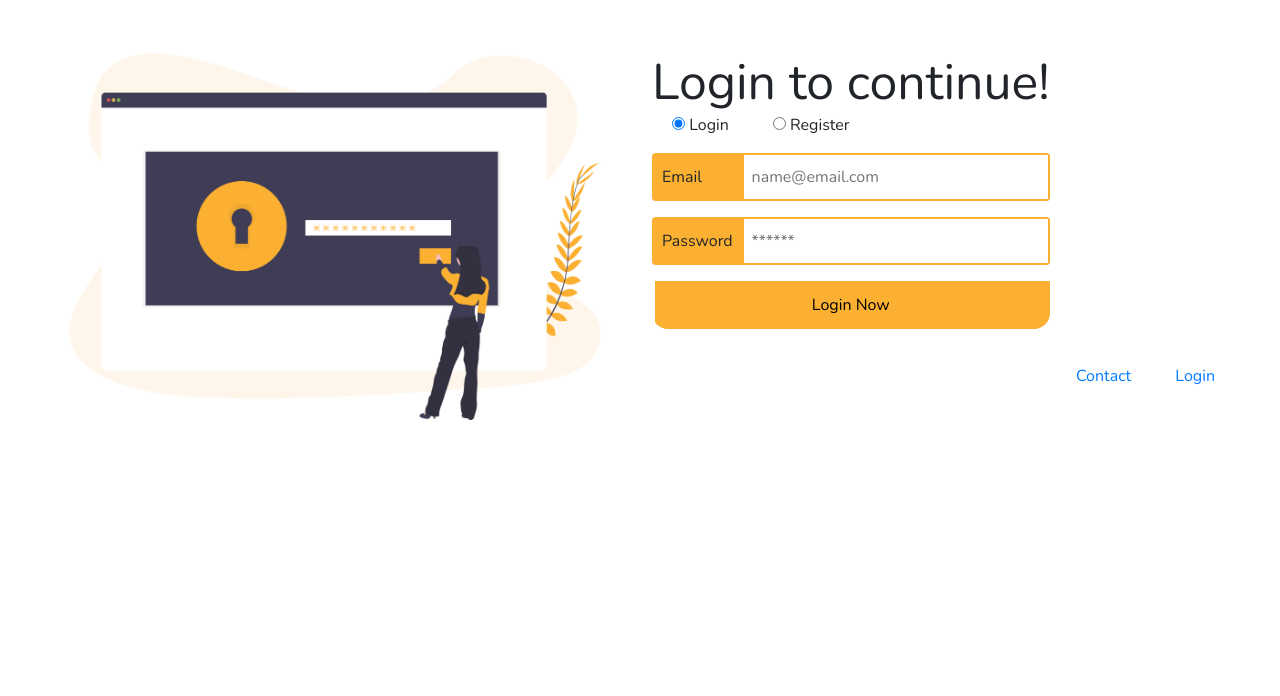
After one commit to vinaykharayat/CedCab, a PHP site: page /login.php in a window 1280 px wide. The commit adds this page. Shown: the part 89-785 px from the top of the page. Run offline with PHP 8.4, Linux system fonts and the light colour scheme.

Commit message:
added login page, seperated header footer, added classes.

```diff
--- a/css/style.css
+++ b/css/style.css
@@ -40,7 +40,7 @@
     display: flex;
 }
 #brandName{
-    font-size: 8vh;
+    font-size: 4vw;
     position: absolute;
     top: 50%;
     transform: translateY(-50%);
@@ -52,7 +52,7 @@
 #container{
     position: relative;
     display: flex;
-    height: 70vh;
+    height: 100%;
     margin-top: 32px;
     width: 100%;
 }
@@ -75,12 +75,17 @@
     border-radius: 0px 40px 40px 0px;
 }
 
-
-
 #taxiImage{
     width: 50vw;
     position: absolute;
     top: 50%;
+    transform: translateY(-50%);
+}
+
+#authImage{
+    width: 50vw;
+    position: absolute;
+    top: 70%;
     transform: translateY(-50%);
 }
 
@@ -107,7 +112,39 @@
     margin-bottom: 16px;
 }
 
+.inputBox{
+  appearance: none;
+  outline: 0;
+  box-shadow: none;
+  border: #fbb031 solid 2px;
+  background: #fff;
+  flex: 1;
+  padding: 0 .5em;
+  color: #000;
+  cursor: pointer;
+  background-image: none;
+}
 
+.inputBox::-ms-expand {
+  display: none;
+}
+
+.inputDiv{
+  position: relative;
+  display: flex;
+  width: 100%;
+  height: 3em;
+  line-height: 3;
+  background: #fbb031;
+  overflow: hidden;
+  border-radius: .25em;
+  margin-bottom: 2vh;
+}
+
+.inputDiv label{
+    padding: 0px 10px;
+    width: 7vw;
+}
 /* Reset Select */
 select {
   appearance: none;
@@ -115,7 +152,6 @@ select {
   box-shadow: none;
   border: #fbb031 solid 2px;
   background: #fff;
-
   background-image: none;
 }
 /* Remove IE arrow */
--- /dev/null
+++ b/footer.php
@@ -0,0 +1,13 @@
+<footer>
+
+    <nav id="mainNavigation" class="navigation">
+        <ul>
+            <li><a href="facebook.com"><i class="fa fa-facebook" href="facebook.com"></i></a></li>
+            <li><a href="contact.php">Contact</a></li>
+            <li><a href="login.php">Login</a></li>
+        </ul>
+    </nav>
+</footer>
+<script src="js/main.js"></script>
+</body>
+</html>
--- /dev/null
+++ b/header.php
@@ -0,0 +1,29 @@
+<!DOCTYPE html>
+<html>
+    <head>
+        <meta charset="UTF-8">
+        <title></title>
+        <link href="./css/style.css" rel="stylesheet"/>
+        <link rel="preconnect" href="https://fonts.gstatic.com">
+        <link href="https://fonts.googleapis.com/css2?family=Nunito" rel="stylesheet">
+        <link rel="stylesheet" href="css/bootstrap.min.css">
+        <script src="js/jquery-3.5.1.min.js"></script>
+        <script src="js/bootstrap.min.js"></script>
+    </head>
+    <body>
+        <header id="header" class="container-fluid">
+            <nav id="mainNavigation" class="navigation">
+                <ul>
+                    <li><a href="index.php">Home</a></li>
+                    <li><a href="contact.php">Contact</a></li>
+                    <li><a href="login.php">Login</a></li>
+                </ul>
+
+            </nav>
+            <section id="branding" class="container-fluid">
+                <div>
+                    <img src="./images/icons/logo.png" alt="site logo"/>
+                    <div id="brandName">Ced<span style="color: #fbb031">Cab</span></div>
+                </div>
+            </section>
+        </header>
--- /dev/null
+++ b/js/login.js
@@ -0,0 +1,20 @@
+/*
+ * To change this license header, choose License Headers in Project Properties.
+ * To change this template file, choose Tools | Templates
+ * and open the template in the editor.
+ */
+$(document).ready(function () {
+    $("#loginForm").show();
+    $("#registerForm").hide();
+})
+$("#authType input").change(function () {
+    console.log($(this));
+    if ($(this).val() == "login") {
+        $("#loginForm").fadeIn();
+        $("#registerForm").hide();
+    } else if ($(this).val() == "register") {
+        $("#loginForm").hide();
+        $("#registerForm").fadeIn();
+    }
+}
+)
--- a/js/main.js
+++ b/js/main.js
@@ -7,7 +7,11 @@ let dropHiddenLocation = false;
 let pickupHiddenLocation = false;
 
 $(document).ready(function () {
-    document.getElementById("rideBookingForm").reset();
+    document.getElementById("rideBookingForm").reset(); //Reset the booking form
+
+    /******************************************************************
+     * Check if CedMicro is selected and disables the luggage dropdown.
+     ******************************************************************/
     if ($(this).find("input").val() == "micro" && $(this).find('input').is(':checked')) {
         $("#luggageDropdown").attr('disabled', 'disabled');
         $("#bookButton").prev().append("<p style=\"color: red\" id=\"luggageNotAllowedNotice\">Luggage is not allowed with CedMicro<p>");
@@ -15,6 +19,12 @@ $(document).ready(function () {
         $("#luggageDropdown").removeAttr('disabled');
         $("#luggageNotAllowedNotice").remove();
     }
+
+    /*****************************************************************
+     * After user changes the cab type and again selects the CedMicro,
+     * this function disables the luggage option again.
+     * Also shows total fare on Book now button.
+     *****************************************************************/
     $("#navCabType li").change(function () {
         if ($(this).find("input").val() == "micro" && $(this).find('input').is(':checked')) {
             $("#luggageDropdown").attr('disabled', 'disabled');
@@ -23,7 +33,12 @@ $(document).ready(function () {
             $("#luggageDropdown").removeAttr('disabled');
             $("#luggageNotAllowedNotice").remove();
         }
+
     });
+
+    /****************************
+     * Adds locations to dropdown
+     ****************************/
     $.ajax({
         url: "php/locations.php",
         dataType: "json",
@@ -38,6 +53,22 @@ $(document).ready(function () {
         }
     });
 });
+
+$("#navCabType").change(function(e){
+    e.preventDefault();
+        $.ajax({
+            url: "./php/calculateFare.php",
+            method: "post",
+            data: $("#rideBookingForm").serialize(),
+            success: function (response) {
+                $("#bookButton").val("Book now @₹" + response["totalFare"] + " only");
+            }
+        });
+});
+
+/*************************************
+ * When user changes PickUp Locations
+ *************************************/
 
 $("#pickupLocation").change(function (e) {
 
@@ -60,6 +91,10 @@ $("#pickupLocation").change(function (e) {
 
 });
 
+/*********************************
+ * When user changes drop location
+ *********************************/
+
 $("#dropLocation").change(function (e) {
     pickupHiddenLocation["hidden"] = false;
 
@@ -80,6 +115,9 @@ $("#dropLocation").change(function (e) {
 });
 
 function addLocations(locations) {
+    /*************************************
+     * Adds locations to pickup locations.
+     *************************************/
     Object.keys(locations).forEach(locationName => {
         let option = document.createElement("option");
         let value = document.createAttribute("value");
@@ -91,6 +129,12 @@ function addLocations(locations) {
         $("#pickupLocation").append(option);
 
     });
+
+    /*******************************************************************************
+     * Adds locations to drop locations.
+     * I did this seperately because .append() was moving items, instead of copying.
+     * I don't know why :p
+     *******************************************************************************/
 
     Object.keys(locations).forEach(locationName => {
         let option = document.createElement("option");
@@ -106,18 +150,9 @@ function addLocations(locations) {
 
 }
 
-$("#navCabType").on("change", function (e) {
-    e.preventDefault();
-    $.ajax({
-        url: "./php/calculateFare.php",
-        method: "post",
-        data: $("#rideBookingForm").serialize(),
-        success: function (response) {
-            $("#bookButton").val("Book now @₹" + response["totalFare"] + " only");
-        }
-    });
-});
-
+/***********************************************************************
+ * When user changes luggage, this updates the value on book now button
+ ***********************************************************************/
 $("#luggageDropdown").on("change", function (e) {
     e.preventDefault();
     $.ajax({
@@ -132,6 +167,9 @@ $("#luggageDropdown").on("change", function (e) {
     });
 });
 
+/**************************************
+ * When user clicks on Book now button
+ **************************************/
 
 $("#bookButton").on("click", function (e) {
     e.preventDefault();
@@ -144,10 +182,11 @@ $("#bookButton").on("click", function (e) {
             if ($("#luggageDropdown").find(":selected").val() != "none" && $("#pickupLocation").find(":selected").val() != "none" && $("#dropLocation").find(":selected").val() != "none")
                 $("#bookButton").val("Book now @₹" + response["totalFare"] + " only");
             document.querySelector(".modal-body").innerText =
-                    "Pickup Location: "+response["pickupLocation"]+
-                    "\nDrop Location: "+ response["dropLocation"]+
-                    "\nDistance: "+response["distance"]+"kms"+
-                    "\nTotal Fare: ₹"+response["totalFare"]
+                    "Pickup Location: " + response["pickupLocation"] +
+                    "\nDrop Location: " + response["dropLocation"] +
+                    "\nDistance: " + response["distance"] + "kms" +
+                    "\nTotal Fare: ₹" + response["totalFare"]
+            $("#exampleModal").modal("show");
         }
     });
 });
--- /dev/null
+++ b/login.php
@@ -0,0 +1,66 @@
+<?php
+include_once 'header.php';
+?>
+<main class="container-fluid">
+    <div id="container">
+        <div>
+            <div id="imageBackground" style="visibility: hidden">
+            </div>
+            <img src="./images/authentication.png" alt="Taxi Image" id="authImage"/>
+        </div>
+        <div id="formContainer">
+            <h1 style="display: inline; font-size: 50px; font-weight: 400">Login to continue!</h1>
+            <form id="rideBookingForm">
+                <nav class="navigation" id="authType">
+                    <ul>
+                        <li><input type="radio" value="login" name="loginType" checked> Login</li>
+                        <li><input type="radio" value="register" name="loginType"> Register</li>
+                    </ul>
+                </nav>
+                <div id="loginForm">
+                    <div class="inputDiv" id="emailInput">
+                        <label for="name">Email</label>
+                        <input name="email" type="email" class="inputBox" placeholder="name@email.com">
+                    </div>
+
+                    <div class="inputDiv" id="passwordInput">
+                        <label for="name">Password</label>
+                        <input name="password" type="password" class="inputBox" placeholder="******">
+                    </div>
+                </div>
+
+                <div id="registerForm">
+                    <div class="inputDiv" id="nameInput">
+                        <label for="name">Name</label>
+                        <input name="name" type="text" class="inputBox" placeholder="First Last name">
+                    </div>
+                    <div class="inputDiv" id="emailInput">
+                        <label for="email">Email</label>
+                        <input name="email" type="email" class="inputBox" placeholder="name@email.com">
+                    </div>
+
+                    <div class="inputDiv" id="phoneInput">
+                        <label for="mobile">Mobile</label>
+                        <input name="mobile" type="tel" class="inputBox" placeholder="+915555555555">
+                    </div>
+
+                    <div class="inputDiv" id="passwordInput">
+                        <label for="name">Password</label>
+                        <input name="password" type="password" class="inputBox" placeholder="******">
+                    </div>
+
+                    <div class="inputDiv" id="conPasswordInput">
+                        <label for="password">Confirm</label>
+                        <input name="conPass" type="password" class="inputBox" placeholder="******">
+                    </div>
+                </div>
+                <div></div>
+                <input type="submit" name="bookCab" value="Login Now" id="bookButton" data-toggle="modal" data-target="#exampleModal">
+            </form>
+        </div>
+    </div>
+</main>
+<script src="js/login.js"></script>
+<?php
+include_once 'footer.php';
+?>
--- a/php/bean/RideBean.php
+++ b/php/bean/RideBean.php
@@ -33,7 +33,7 @@ class RideBean implements \JsonSerializable {
         $this->cabType = $cabType;
     }
 
-    private function calculateFinalFare($fare) {
+    private function calculateFinalFare($fare /*This is an array with pricings of different type of cabs*/) {
         for ($i = 0; $i < $this->distance; $i++) {
             if ($i < 10) {
                 $this->totalFare += $fare[1];
--- a/php/calculateFare.php
+++ b/php/calculateFare.php
@@ -19,6 +19,9 @@ $locations = array(
 
 $luggageFare = array(50, 100, 200);
 
+/*******************************************************************************
+ * Based on user selection, this assigns luggage value to below luggage variable
+ *******************************************************************************/
 $luggage = 0;
 
 if (isset($_POST['luggage'])) {
```
Also changed, not shown: index.php (+9 -36 lines), php/bean/tbl_location.php (added, +7 -0 lines), php/bean/tbl_ride.php (added, +7 -0 lines), php/bean/tbl_user.php (added, +104 -0 lines), php/dao/dbconn.php (added, +7 -0 lines), images/authentication.png (added).
